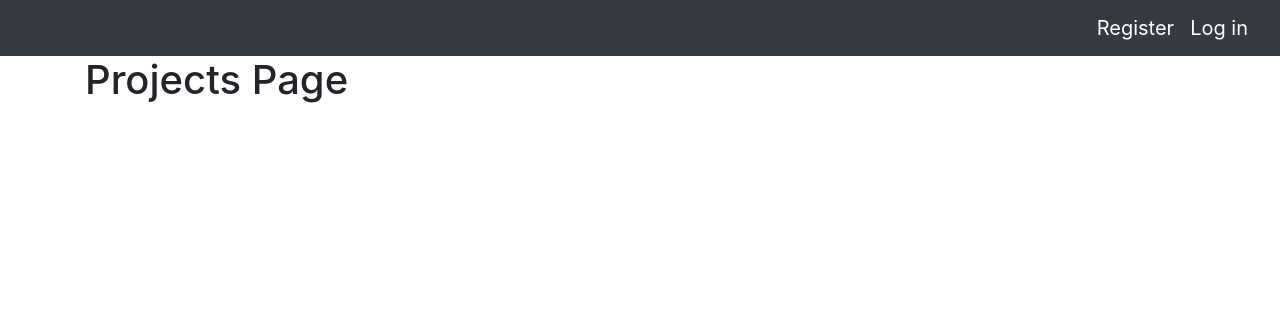
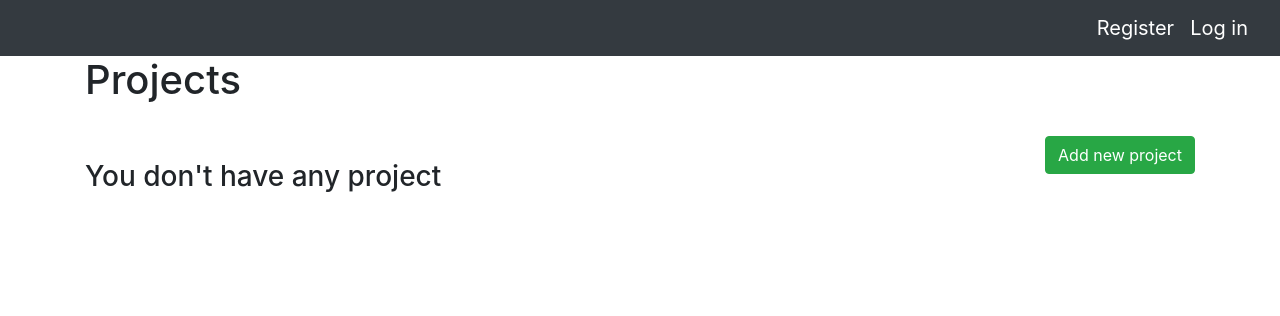
Before and after one commit to AndjelaCickovic/UKS, a Django app: page /projects/ in a window 1280 px wide. Shown: the top 316 px of the page. Run offline with Django 3.2, Linux system fonts and the light colour scheme; data that the repository does not hold is empty; some libraries are stand-ins or nearby versions.

Commit message:
Rendered and styled main and new project page

```diff
--- a/uks_project/projects_app/urls.py
+++ b/uks_project/projects_app/urls.py
@@ -1,6 +1,8 @@
 from django.conf.urls import url
 from projects_app import views
+from django.urls import path
 
 urlpatterns = [
-    url(r'^$', views.main, name='main')
+    url(r'^$', views.main, name='main'),
+    path('new/', views.new_project),
 ]
--- a/uks_project/projects_app/views.py
+++ b/uks_project/projects_app/views.py
@@ -1,8 +1,14 @@
 from django.shortcuts import render
 from django.http import HttpResponse
+from projects_app.models import Project, Column
 import sys
 import io
 
 # Create your views here.
 def main(request):
-    return render(request, 'projects_app/main.html')
+    projects = Project.objects.all()
+    projects_dict = { 'projects': projects}
+    return render(request, 'projects_app/main.html', projects_dict)
+
+def new_project(request):
+    return render(request,'projects_app/new_project.html')
--- /dev/null
+++ b/uks_project/static/css/project_app.css
@@ -0,0 +1,4 @@
+.fa-ellipsis-h{
+    color: gray;
+    cursor: pointer;
+}
--- a/uks_project/templates/myapp/base.html
+++ b/uks_project/templates/myapp/base.html
@@ -1,11 +1,14 @@
 <!DOCTYPE html>
 <html>
     <head>
+        {% load static %}
         <meta charset="utf-8">
         <link rel="stylesheet" href="https://maxcdn.bootstrapcdn.com/bootstrap/4.5.2/css/bootstrap.min.css">
         <script src="https://ajax.googleapis.com/ajax/libs/jquery/3.5.1/jquery.min.js"></script>
         <script src="https://cdnjs.cloudflare.com/ajax/libs/popper.js/1.16.0/umd/popper.min.js"></script>
         <script src="https://maxcdn.bootstrapcdn.com/bootstrap/4.5.2/js/bootstrap.min.js"></script>
+        <link rel="stylesheet"  href="{%  static  'css/project_app.css'  %}">
+        <link rel="stylesheet" href="https://use.fontawesome.com/releases/v5.3.1/css/all.css" integrity="sha384-mzrmE5qonljUremFsqc01SB46JvROS7bZs3IO2EmfFsd15uHvIt+Y8vEf7N7fWAU" crossorigin="anonymous">
     </head>
     <body>
     <nav class="navbar navbar-expand-md navbar-dark bg-dark">
--- a/uks_project/templates/projects_app/main.html
+++ b/uks_project/templates/projects_app/main.html
@@ -1,5 +1,39 @@
 <!DOCTYPE html>
 {% extends 'myapp/base.html' %}
 {% block body_block %}
-<h1>Projects Page</h1>
+<h1>Projects</h1>
+<br>
+ <a class="btn btn-success" style="float:right" href="/projects/new/" role="button">Add new project</a>
+ <br>
+    {% if projects %}
+    <table class="table table-striped" style="margin-top: 30px">
+        <tr>
+            <th>Name</th>
+            <th>Description</td>
+            <th>Status</th>
+            <th></th>
+        </tr>
+        {% for project in projects %}
+            <tr>
+                <td>{{ project.name }}</td>
+                <td>{{ project.description }}</td>
+                <td>{{ project.status }}</td>
+                <td>
+                    <ul class="navbar-nav ml-auto">
+                        <li class="nav-item dropdown">
+                            <a class="nav-link dropdown-toggle" href="#" id="navbarDropdown" role="button" data-toggle="dropdown" aria-haspopup="true" aria-expanded="false"><i class="fas fa-ellipsis-h"></i></a>
+                            <div class="dropdown-menu" aria-labelledby="navbarDropdown">
+                                <a class="dropdown-item" href="#">Close</a>
+                                <a class="dropdown-item" href="#">Edit</a>
+                                <a class="dropdown-item" href="{% url 'users:user_logout' %}">Delete</a>
+                            </div>
+                        </li>
+                    </ul>
+                </td>
+            </tr>
+        {% endfor %}
+    </table>
+    {% else %}
+    <h3>You don't have any project </h3>
+    {% endif %}
 {% endblock %}
--- /dev/null
+++ b/uks_project/templates/projects_app/new_project.html
@@ -0,0 +1,3 @@
+{% extends 'myapp/base.html' %}
+{% block body_block %}
+{% endblock %}
```
